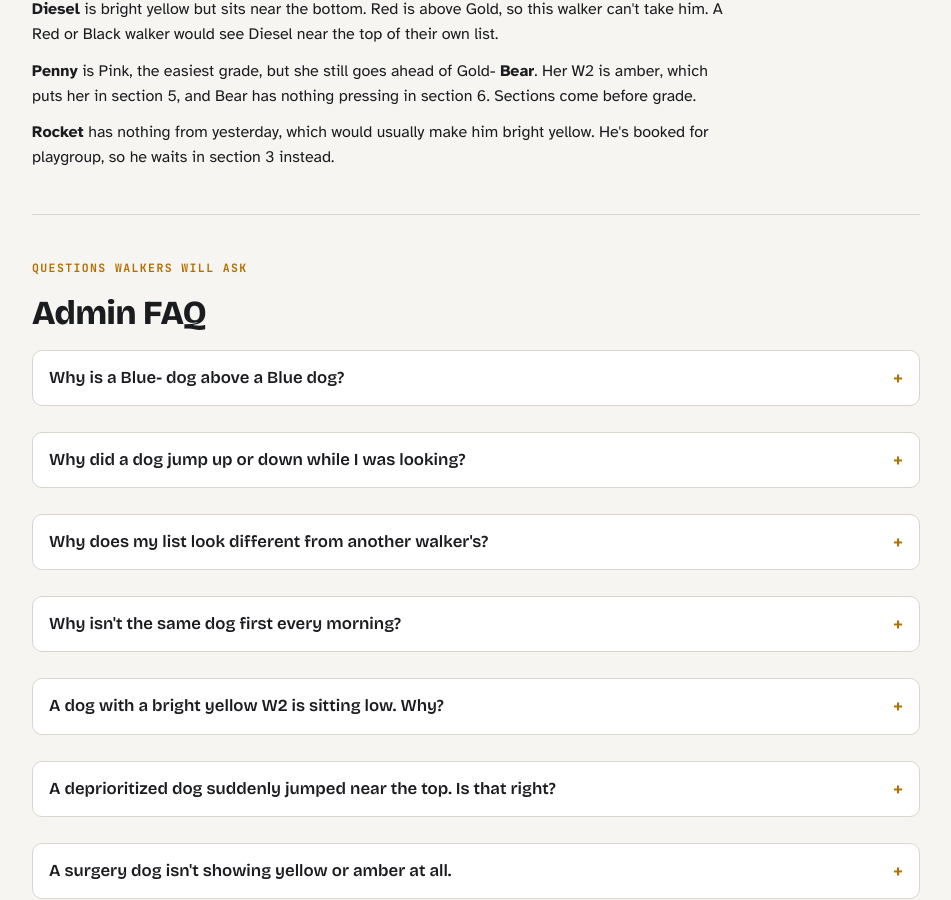
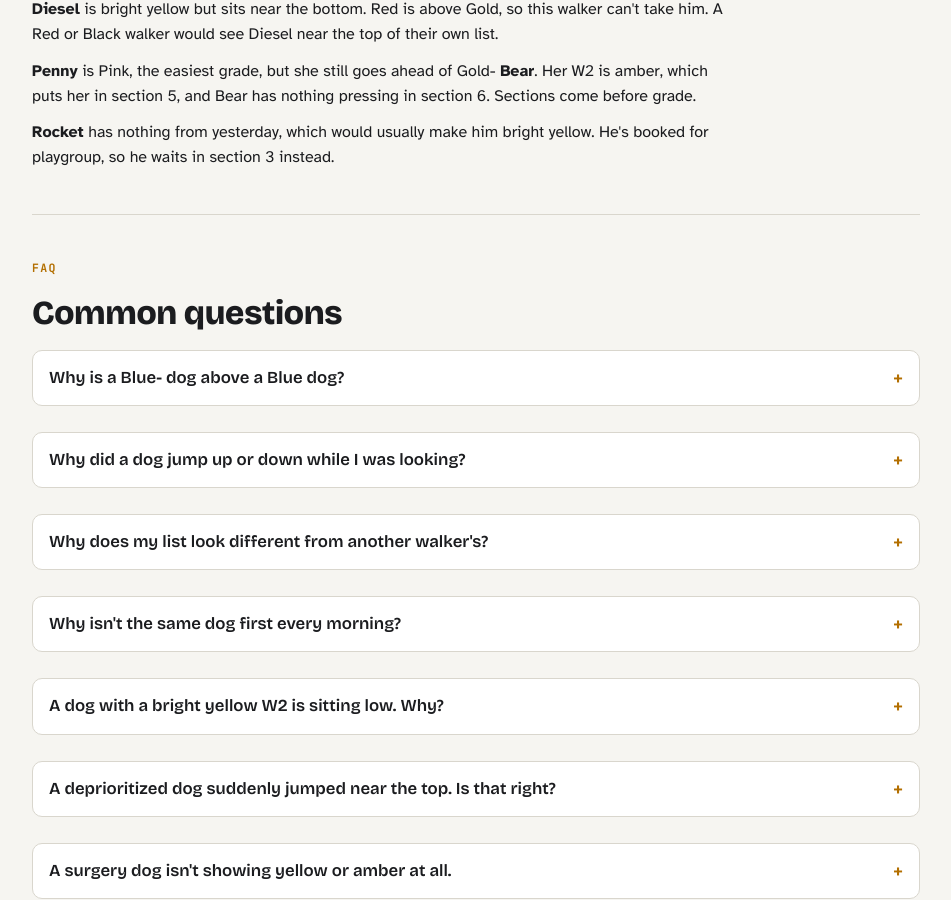
Before and after one commit to kirbsauce/dog-walker-assistant-docs, a Jekyll site: the page walk_order.html, which Jekyll copies as it is, in a window 1280 px wide and 900 px high, scrolled down 9403 px. Shown: the whole window, without its empty margins (164-1115 px from the left). Built offline with Jekyll 4.4.1, drawn with Linux system fonts in a browser that asks for light colours.

Commit message:
Drop "Admin" from the Walk Order guide FAQ heading
The guide is meant for anyone, not just admins.

Co-Authored-By: Claude Opus 5.5 <noreply@anthropic.com>
Claude-Session: https://claude.ai/code/session_01PZiBvi2USgEXnb1ynrzMrj

```diff
--- a/walk_order.html
+++ b/walk_order.html
@@ -677,8 +677,8 @@ img { max-width: 100%; }
 
 <!-- ============================================================ -->
 <section class="block" id="faq">
-  <div class="eyebrow">Questions walkers will ask</div>
-  <h2>Admin FAQ</h2>
+  <div class="eyebrow">FAQ</div>
+  <h2>Common questions</h2>
 
   <details>
     <summary>Why is a Blue- dog above a Blue dog?</summary>
```
